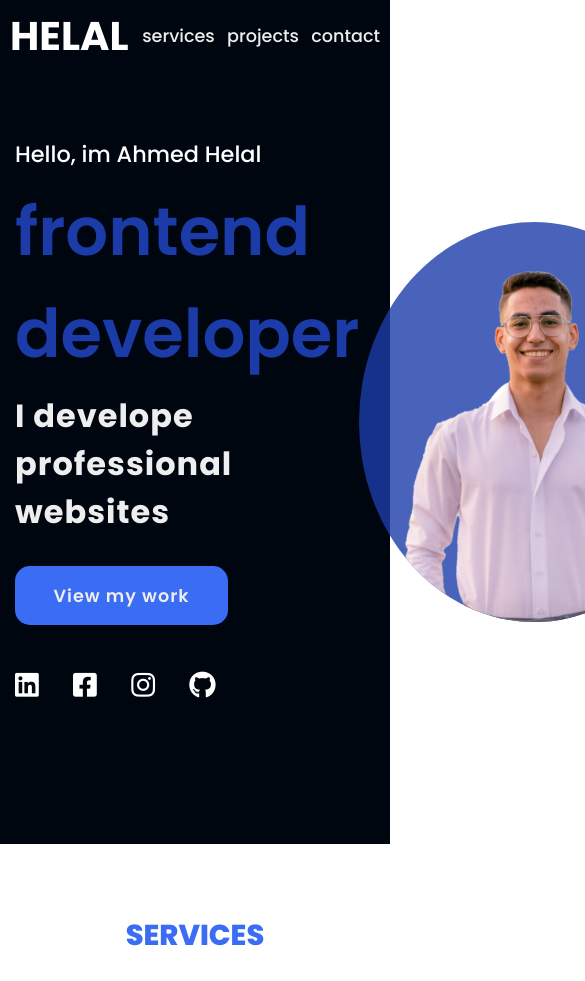
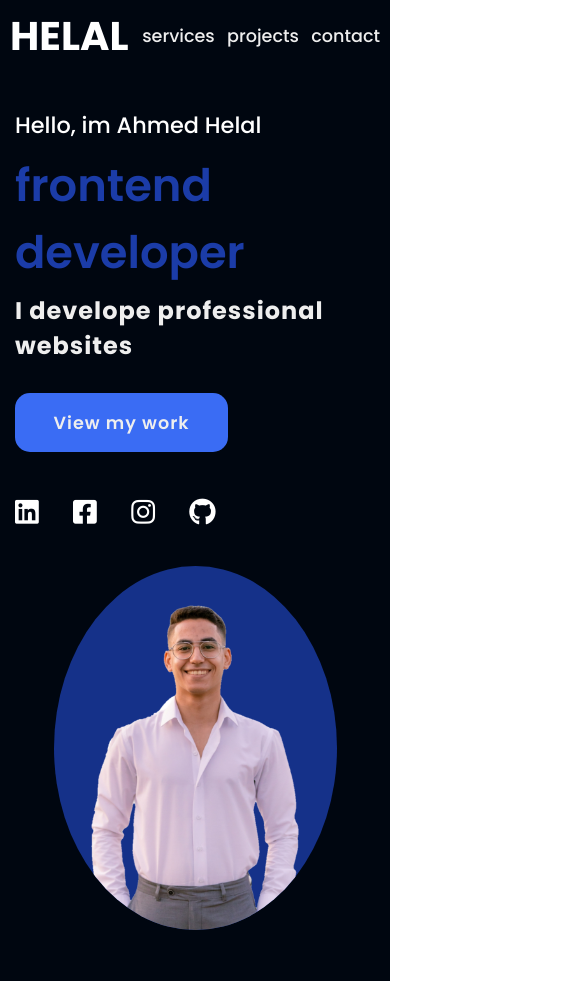
Before and after one commit to HELAL15/portfolio-demo, a plain HTML site: page index.html in a window 390 px wide. Shown: the top 981 px of the page, 585 px wide, since content can reach past the window. Drawn offline with Linux system fonts and the light colour scheme.

Commit message:
portfolio

```diff
--- a/style.css
+++ b/style.css
@@ -53,6 +53,7 @@ section{
   align-items: center;
   background: rgb(0, 6, 16)  no-repeat;
   justify-content: space-between;
+  flex-wrap: wrap;
 }
 
 .img .circle{
@@ -184,11 +185,11 @@ section{
   background-color: #eee;
   border: 1px solid #eee;
   min-height: 14em;
-  width: 23em;
   overflow: hidden;
   border-radius: 10px;
   margin: 20px;
   transition: .4s ease;
+  width: 100%;
 }
 
 .projectCard:hover{
@@ -277,4 +278,33 @@ section{
     flex-direction: column;
     align-items: center;
   }
+  .projectCard {
+    margin: 20px 0;
 }
+.img .circle {
+  width: 283px;
+  height: 364px;
+  margin-top: 2rem;
+}
+.main {
+  width: 100%;
+  min-height: 100vh;
+  display: flex;
+  align-items: center;
+  background: rgb(0, 6, 16) no-repeat;
+  justify-content: center;
+  flex-wrap: wrap;
+  align-items: center;
+}
+.main h2 {
+  font-size: 1.4em;
+  margin-top: 3rem;
+
+}
+.main h2 span {
+  font-size: 2em;
+}
+.main h3 {
+  font-size: 1.5em;
+}
+}
```
